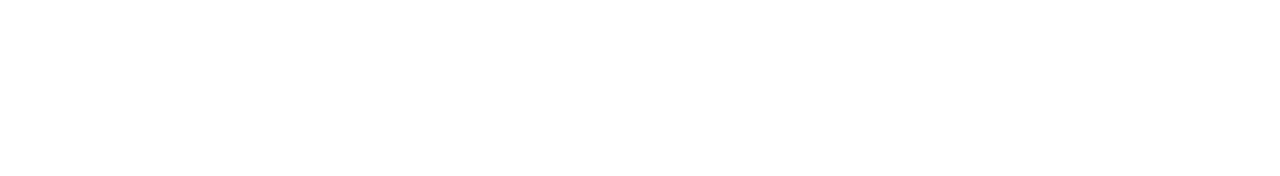
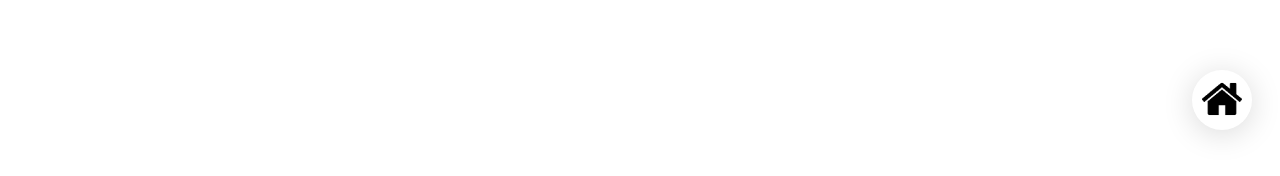
Before and after one commit to swapnil-sh/portfolio, a React (Create React App) app: page /#/projects in a window 1280 px wide. Before the commit this address led to /#/projects. Shown: the part 642-818 px from the top of the page. Built offline with nearby package versions, Linux system fonts and the light colour scheme.

Commit message:
Programatic Navigation example with home button

```diff
--- a/src/components/App/App.jsx
+++ b/src/components/App/App.jsx
@@ -2,6 +2,7 @@
 import { BrowserRouter, Route } from "react-router-dom";
 import About from "../About/About";
 import Contact from "../Contact/Contact";
+import GoHome from "../GoHome/GoHome";
 import Home from "../Home/Home";
 import NavBar from "../NavBar/NavBar";
 import Projects from "../Projects/Projects";
@@ -19,6 +20,7 @@
                     <Route path='/projects' exact component={Projects}></Route>
                     <Route path='/skills' exact component={Skills}></Route>
                     <Route path='/contact' exact component={Contact}></Route>
+                    <GoHome/>
                 </div>
             </BrowserRouter>
         </div>
--- /dev/null
+++ b/src/components/GoHome/GoHome.css
@@ -0,0 +1,28 @@
+.go-home-btn {
+  position: fixed;
+  bottom: 28px;
+  right: 28px;
+  width: 60px;
+  height: 60px;
+  border-radius: 30px;
+  border-style: none;
+  box-shadow: 0px 4px 31px rgba(0, 0, 0, 0.15);
+}
+
+.go-home-btn:hover {
+  cursor: pointer;
+  box-shadow: 1px 10px 32px rgba(0, 0, 0, 0.45);
+  transition: all 0.3s ease-in-out;
+}
+
+.white-bkg {
+  background: #fff;
+}
+
+.gradient-bkg {
+  background: linear-gradient(39.79deg, #36d6f3 0.79%, #458ff6 79.29%);
+}
+
+.home-icon {
+  width: 40px;
+}
--- /dev/null
+++ b/src/components/GoHome/GoHome.jsx
@@ -0,0 +1,38 @@
+import React, {Component} from "react";
+import { withRouter } from "react-router-dom";
+import homeIconWhite from './../../assets/home_white.png';
+import homeIconBlack from './../../assets/home_black.png';
+import './GoHome.css';
+
+
+// Component to learn programmatic navigation
+// It could have been implemented using the link component but we are oing to use history object to represent its usage
+// history object is nothing but a stack
+class GoHome extends Component {
+
+    navigateToHome = () => {
+        const { history } = this.props;
+        history.push("/");
+    };
+
+    render() {
+        const { location } = this.props;
+        const whiteBtn = location.pathname === '/';
+
+        return (
+            <button className={`go-home-btn ${
+                whiteBtn ? 'white-bkg' : 'gradient-bkg'
+                }`}
+                onClick={this.navigateToHome}
+            >
+                <img
+                    className="home-icon"
+                    src={whiteBtn ? homeIconBlack : homeIconWhite}
+                    alt="home-icon"
+                />
+            </button>
+        );
+    }
+}
+
+export default withRouter(GoHome);
```
